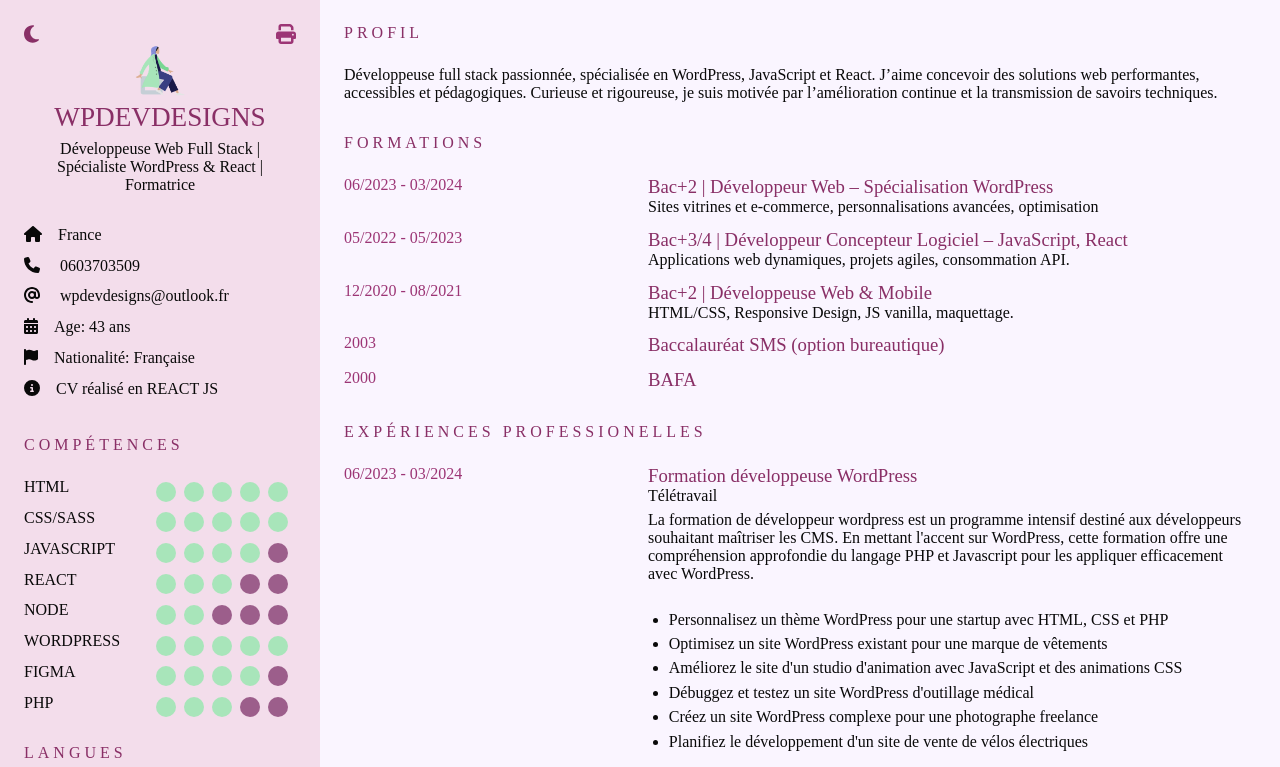
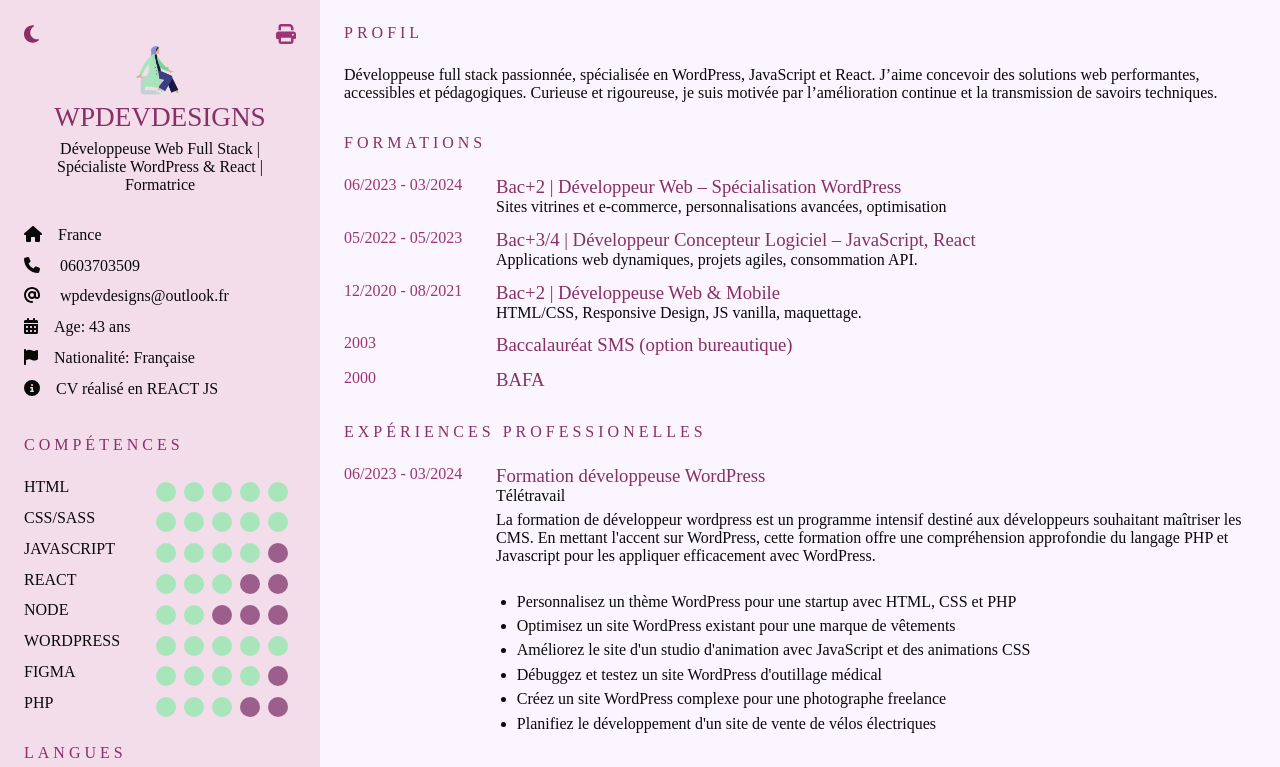
Before and after one commit to sousouben/mon-cv, a React (Create React App) app: page / in a window 1280 px wide. Shown: the top 767 px of the page. Built offline with nearby package versions, Linux system fonts and the light colour scheme; a web font is replaced by a local one.

Commit message:
modif espacement

```diff
--- a/src/index.css
+++ b/src/index.css
@@ -123,7 +123,7 @@ li {
   }
   .grid__row {
     display: grid;
-    grid-template-columns: 1fr 2fr;
+    grid-template-columns: 1fr 5fr;
     margin: 0;
   }
 }
```
